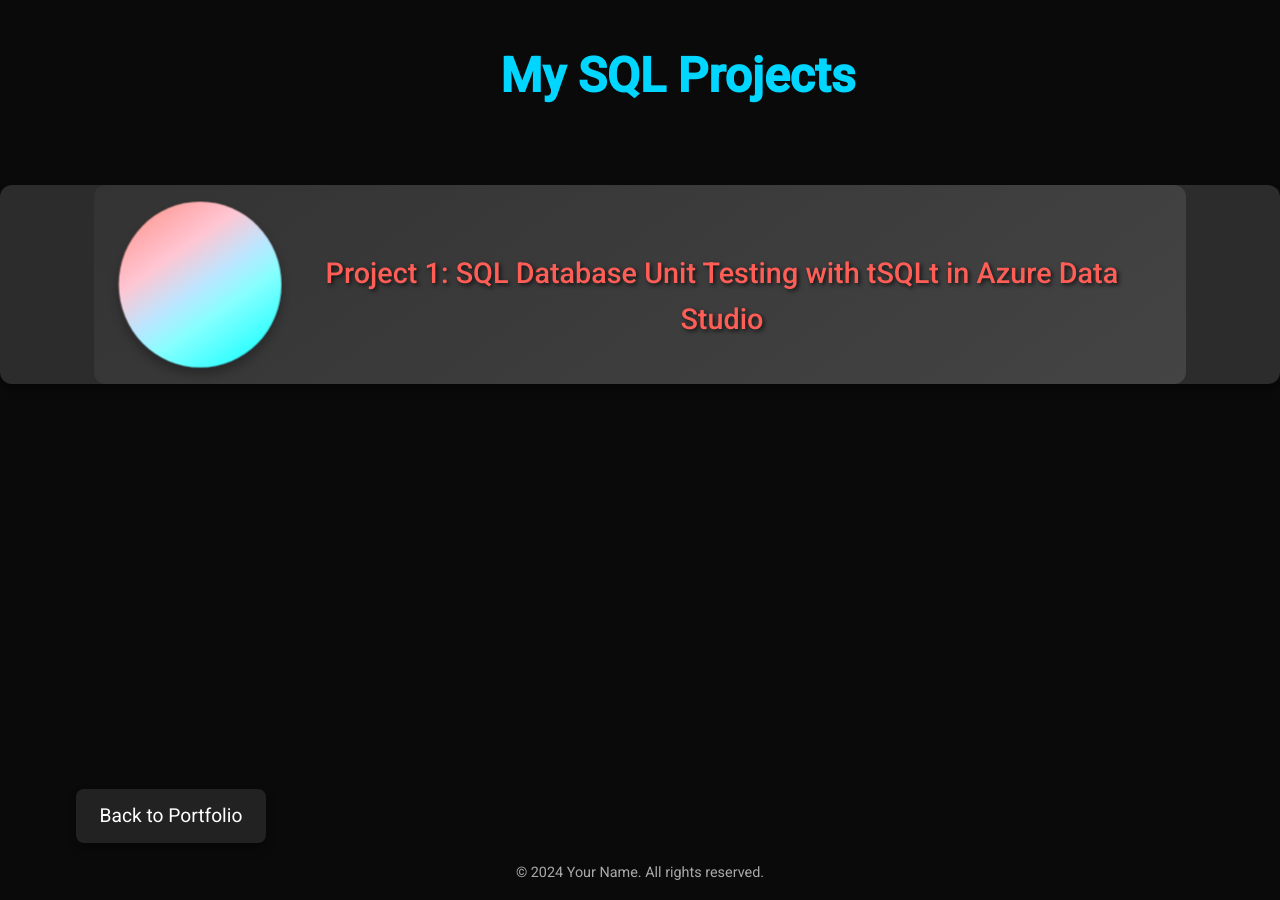
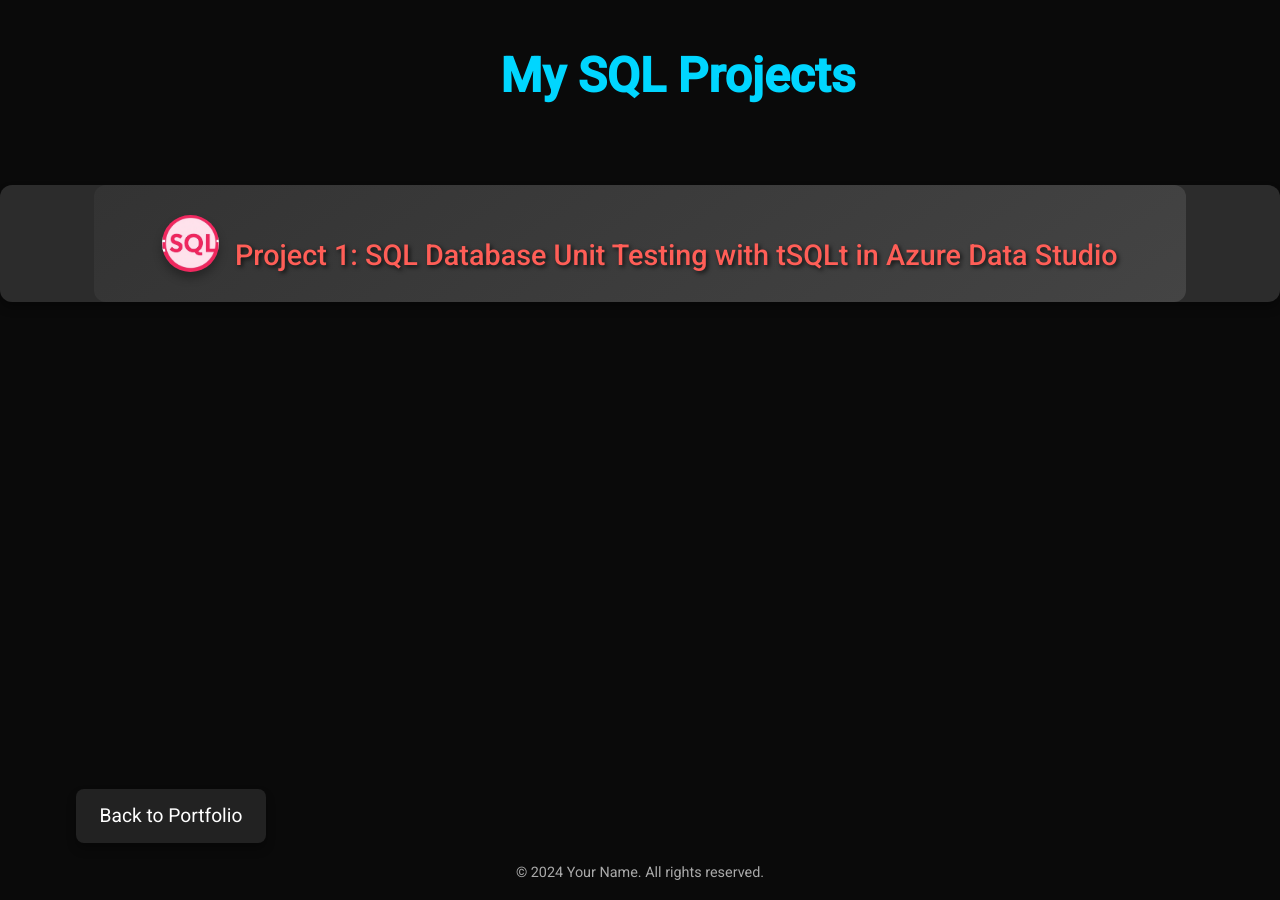
Before and after one commit to nbahador/nbahador.github.io, a Jekyll site: the page sqlprojects.html, which Jekyll copies as it is, in a window 1280 px wide. Built offline with Jekyll 4.4.1, drawn with Linux system fonts in a browser that asks for light colours.

Commit message:
Update sqlprojects.html

```diff
--- a/sqlprojects.html
+++ b/sqlprojects.html
@@ -71,13 +71,12 @@
 
         /* Icon Style */
         .project-icon {
-            width: 4cm; /* Increased width */
-            height: 4cm; /* Increased height */
+            width: 1.5cm; /* Icon size set to 1.5cm width */
+            height: 1.5cm; /* Icon height same as width to maintain circular shape */
             border-radius: 50%; /* Circle shape */
             background-image: url('https://raw.githubusercontent.com/nbahador/nbahador.github.io/main/assets/img/tSQLt.png'); /* Raw image URL */
-            background-size: cover;
-            background-position: center;
-            animation: fadeInOut 4s infinite alternate;
+            background-size: cover; /* Ensure the image fits and covers the entire circle */
+            background-position: center; /* Center the image */
             box-shadow: 0 6px 10px rgba(0, 0, 0, 0.3);
         }
 
```
